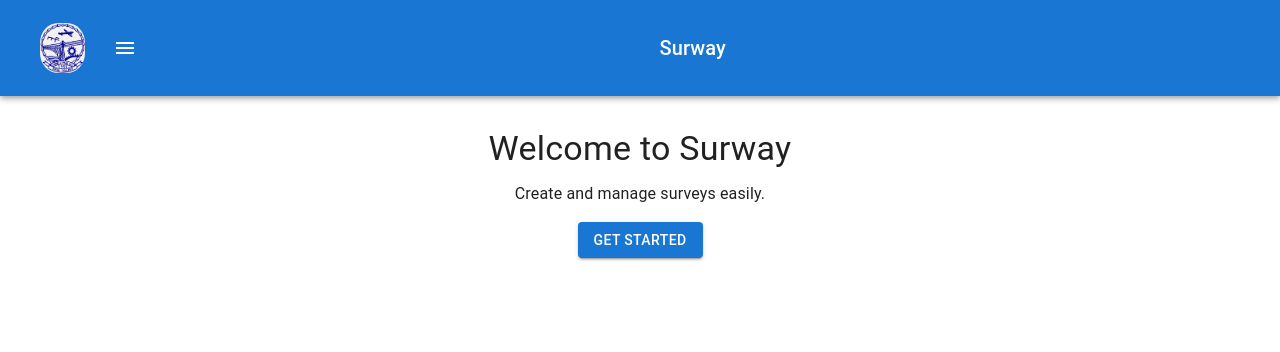
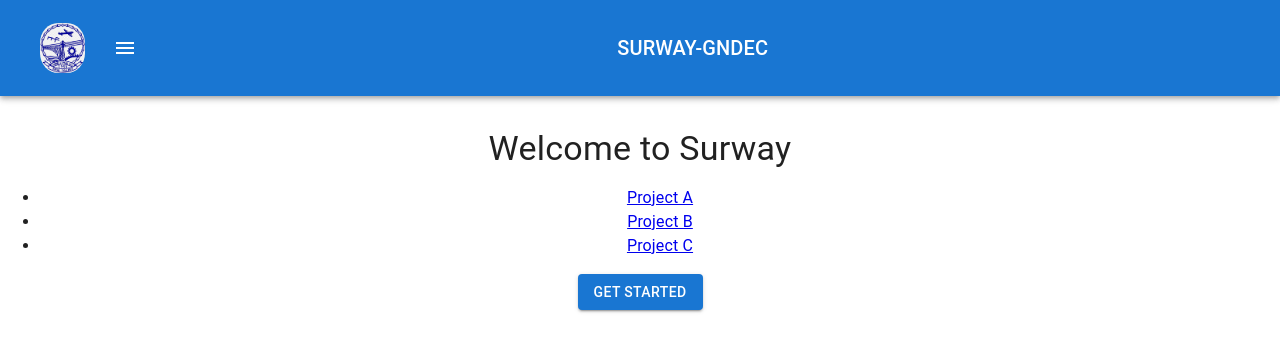
Before and after one commit to sakshamk007/surway-gndec, a React (Vite) app in the folder surway-frontend/: page / in a window 1280 px wide. Shown: the top 352 px of the page. Built offline with nearby package versions, Linux system fonts and the light colour scheme.

Commit message:
projectName passed as text

```diff
--- a/surway-frontend/src/App.jsx
+++ b/surway-frontend/src/App.jsx
@@ -1,11 +1,20 @@
 import React, { useState } from 'react';
-import { Outlet } from 'react-router-dom';
+import { Outlet, useParams } from 'react-router-dom';
 import { createTheme, ThemeProvider, CssBaseline } from '@mui/material';
 import Navbar from './components/Navbar';
 
 const App = () => {
   // State for dark mode
   const [isDarkMode, setIsDarkMode] = useState(false);
+  const { id } = useParams();
+
+
+   // Dummy project names based on ID (replace with API call in real app)
+   const projectNames = {
+    1: 'Project A',
+    2: 'Project B',
+    3: 'Project C',
+  };
 
   // Function to toggle dark/light mode
   const toggleDarkMode = () => {
@@ -23,7 +32,7 @@ const App = () => {
     <ThemeProvider theme={theme}>
       <CssBaseline />
       {/* Navbar */}
-      <Navbar toggleDarkMode={toggleDarkMode} isDarkMode={isDarkMode} />
+      <Navbar toggleDarkMode={toggleDarkMode} isDarkMode={isDarkMode} projectName={projectNames[id]} />
 
       {/* Page Content */}
       <Outlet />
--- a/surway-frontend/src/components/Navbar.jsx
+++ b/surway-frontend/src/components/Navbar.jsx
@@ -3,7 +3,7 @@ import { AppBar, Toolbar, IconButton, Typography, Drawer, List, ListItem, ListIt
 import { Menu as MenuIcon, Home as HomeIcon, AccountCircle as AccountIcon, ExitToApp as LogoutIcon, Brightness4 as BrightnessIcon } from '@mui/icons-material';
 import { Link } from 'react-router-dom';
 
-const Navbar = ({ toggleDarkMode, isDarkMode }) => {
+const Navbar = ({ toggleDarkMode, isDarkMode, projectName }) => {
   const [drawerOpen, setDrawerOpen] = useState(false);
 
   // Function to toggle the drawer
@@ -88,8 +88,14 @@ const Navbar = ({ toggleDarkMode, isDarkMode }) => {
 
           {/* Title */}
           <Typography variant="h6" component="div" sx={{ flexGrow: 1 }}>
-            Surway
+            SURWAY-GNDEC
           </Typography>
+          {/* Show Project Name if it exists */}
+          {projectName && (
+            <Typography variant="h6" component="div">
+              {projectName}
+            </Typography>
+          )}
         </Toolbar>
       </AppBar>
 
--- a/surway-frontend/src/pages/Home.jsx
+++ b/surway-frontend/src/pages/Home.jsx
@@ -1,15 +1,27 @@
 import React from 'react';
 import { Typography, Button, Box } from '@mui/material';
+import { Link } from 'react-router-dom';
 
 const Home = () => {
+    // Dummy projects list
+    const projects = [
+      { id: 1, name: 'Project A' },
+      { id: 2, name: 'Project B' },
+      { id: 3, name: 'Project C' },
+    ];
+
   return (
     <Box sx={{ textAlign: 'center', marginTop: 4 }}>
       <Typography variant="h4" gutterBottom>
         Welcome to Surway
       </Typography>
-      <Typography variant="body1" paragraph>
-        Create and manage surveys easily.
-      </Typography>
+      <ul>
+        {projects.map((project) => (
+          <li key={project.id}>
+            <Link to={`/survey-builder/${project.id}`}>{project.name}</Link>
+          </li>
+        ))}
+      </ul>
       <Button variant="contained" color="primary" href="/survey-builder">
         Get Started
       </Button>
```
Also changed, not shown: surway-frontend/src/main.jsx (+6 -2 lines).
